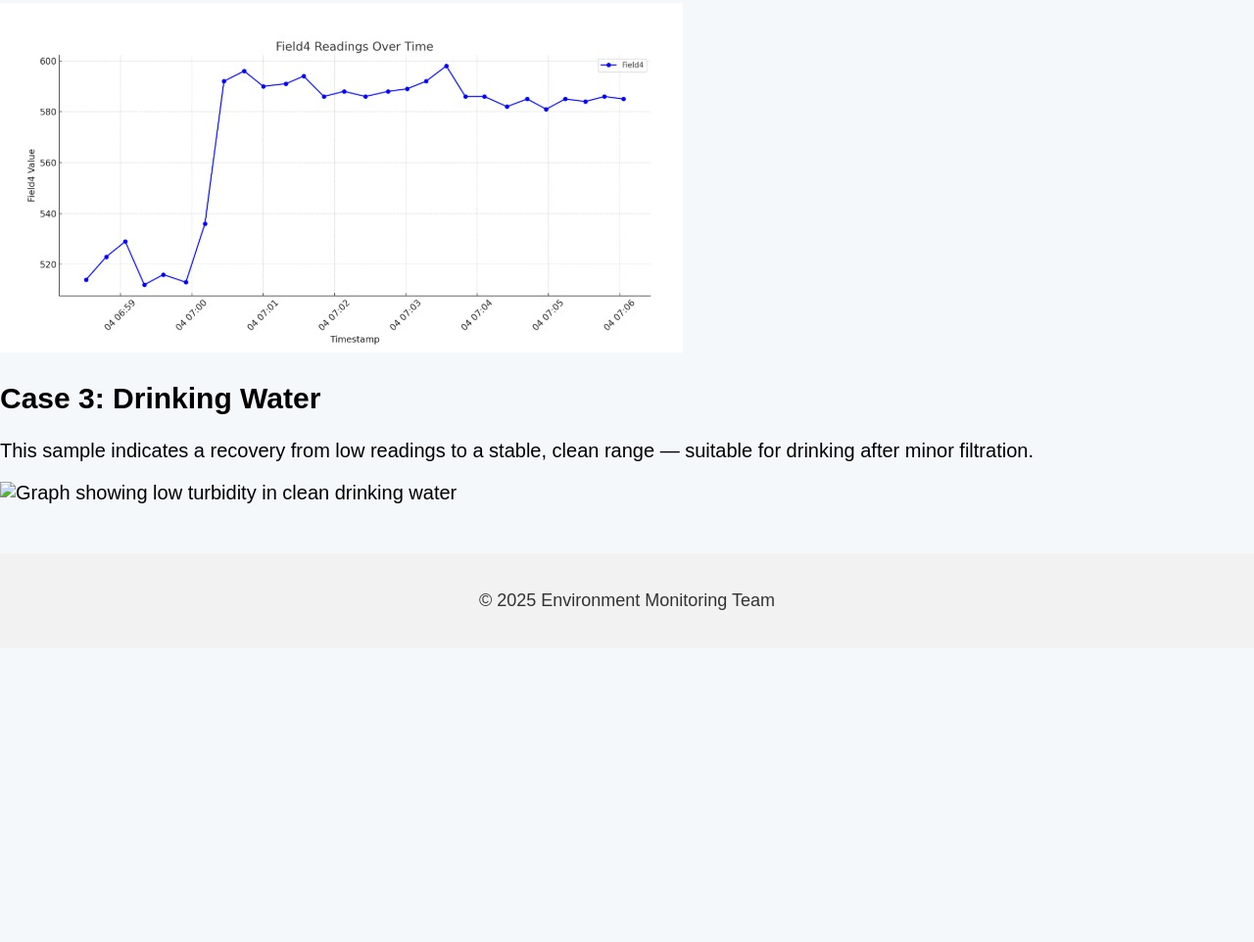
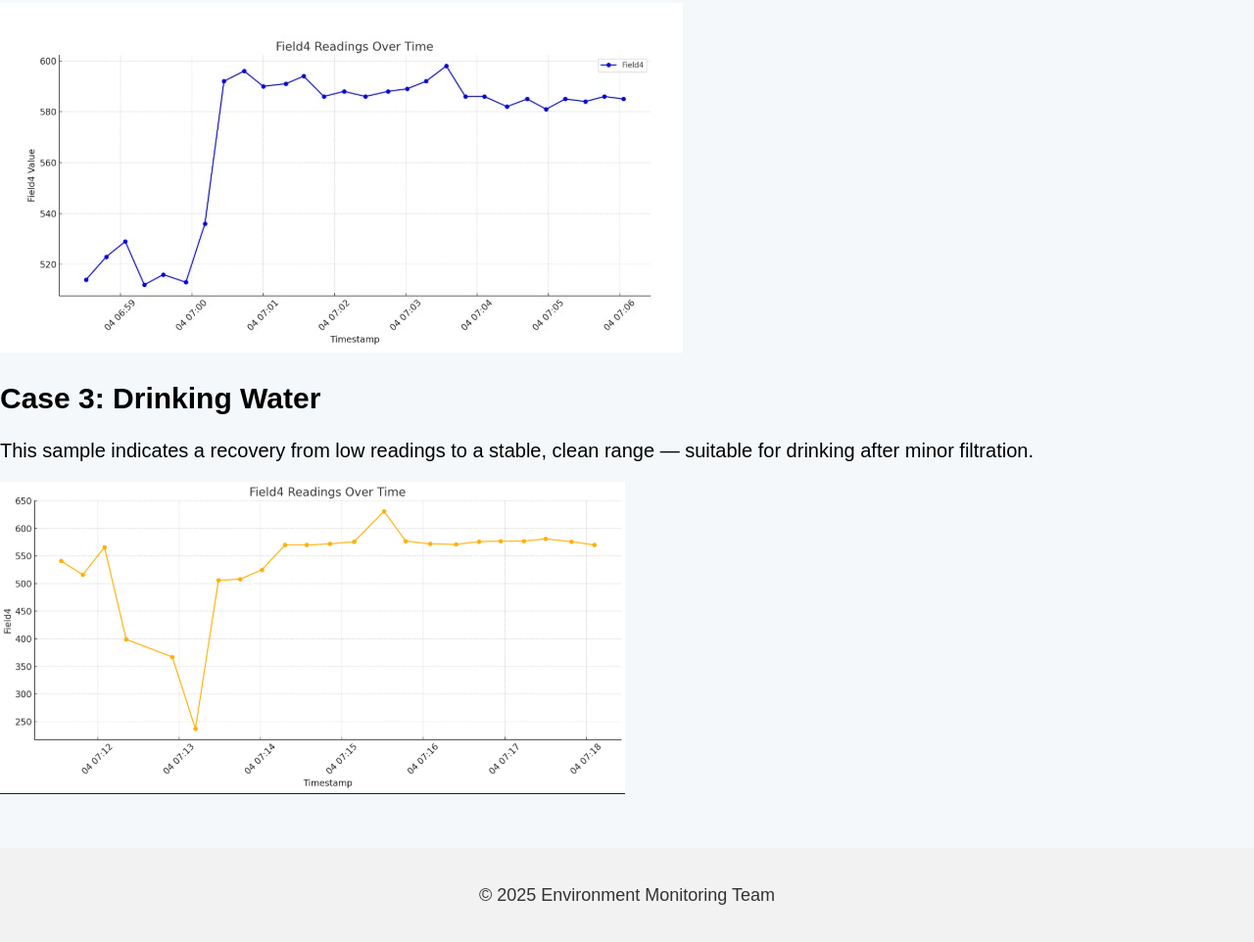
Before and after one commit to AQI-WQI/intenship.io, a plain HTML site: page water-analysis.html in a window 1280 px wide. Shown: the part 812-1774 px from the top of the page at 98% size. Before the commit the page ends 1474 px from the top, so only its background shows below. Drawn offline with Linux system fonts and the light colour scheme.

Commit message:
Update water-analysis.html

```diff
--- a/water-analysis.html
+++ b/water-analysis.html
@@ -164,7 +164,7 @@
   <div class="water-analysis">
     <h2>Case 3: Drinking Water</h2>
     <p class="description">This sample indicates a recovery from low readings to a stable, clean range — suitable for drinking after minor filtration.</p>
-    <img src="Screenshot 2025-07-07 124820.png" alt="Graph showing low turbidity in clean drinking water">
+    <img src="drinking water.jpg.png" alt="Graph showing low turbidity in clean drinking water">
   </div>
 
   <!-- Footer -->
```
